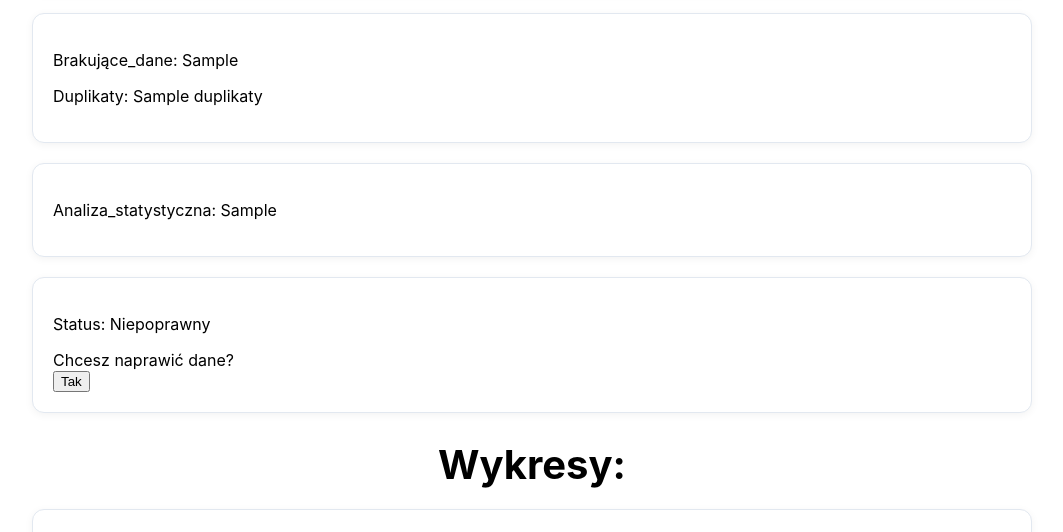
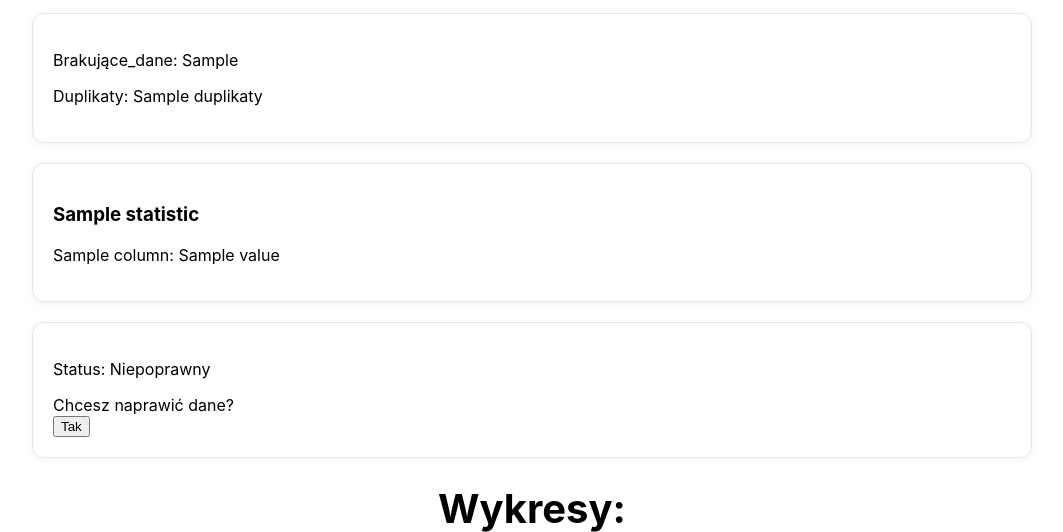
Before and after one commit to RadoslawLenart/DataLab, a Flask app: template files/templates/dashboard.html in a window 1280 px wide. Shown: the part 504-1036 px from the top of the page, without its empty margins (108-1171 px from the left). Run offline with Flask 3, Linux system fonts and the light colour scheme; the template is opened without the code that fills it: most values are stand-ins (such as "Sample title", 1, 10 or a date in 2020); parts of the project's set-up code (start-up, migrations or seed data) failed here and were passed over.

Commit message:
Add descriptive statistics analysis

```diff
--- a/files/app.py
+++ b/files/app.py
@@ -10,6 +10,12 @@ from charts.plot_generator import plot
 from services.csv_loader import csv_loader
 from services.analyzer import analyzer
 from services.cleaner import cleaner
+from services.statistics import statistics
+
+folder = Path('uploads')
+for file in folder.iterdir():
+    if file.is_file():
+        file.unlink()
 
 app = Flask(__name__)
 
@@ -36,11 +42,13 @@ def upload():
         df
     )
     charts = plot(df, columns)
+    describe = statistics(df)
 
     return render_template(
         'dashboard.html',
         analyst=analyst,
-        charts=charts
+        charts=charts,
+        describe=describe
     )
 
 
@@ -66,11 +74,13 @@ def clean():
         df
     )
     charts = plot(df, columns)
+    describe = statistics(df)
 
     return render_template(
         'dashboard.html',
         analyst=analyst,
-        charts=charts
+        charts=charts,
+        describe=describe
     )
 
 
--- a/files/services/analyzer.py
+++ b/files/services/analyzer.py
@@ -26,7 +26,6 @@ def analyzer(UPLOAD_FOLDER, file, df):
         'Kolumny': columns,
         'Brakujące_dane': missing,
         'Duplikaty': df.duplicated().sum(),
-        'Analiza_statystyczna': df.describe(),
         'Status': status,
     })
     return analyst, columns
--- a/files/templates/dashboard.html
+++ b/files/templates/dashboard.html
@@ -27,7 +27,14 @@
                 <p>Duplikaty: {{analyst.Duplikaty}}</p>
             </div>
             <div class="card">
-                <p>Analiza_statystyczna: {{analyst.Analiza_statystyczna}}</p>
+                {% for statistic, columns in describe.items() %}
+
+                    <h3>{{ statistic }}</h3>
+                    {% for column, value in columns.items() %}
+                        <p>{{ column }}: {{ value }}</p>
+                    {% endfor %}
+
+                {% endfor %}
             </div>
             <div class="card">
                 <p>Status: {{analyst.Status}}</p>
```
Also changed, not shown: files/services/statistics.py (+13 -0 lines).
